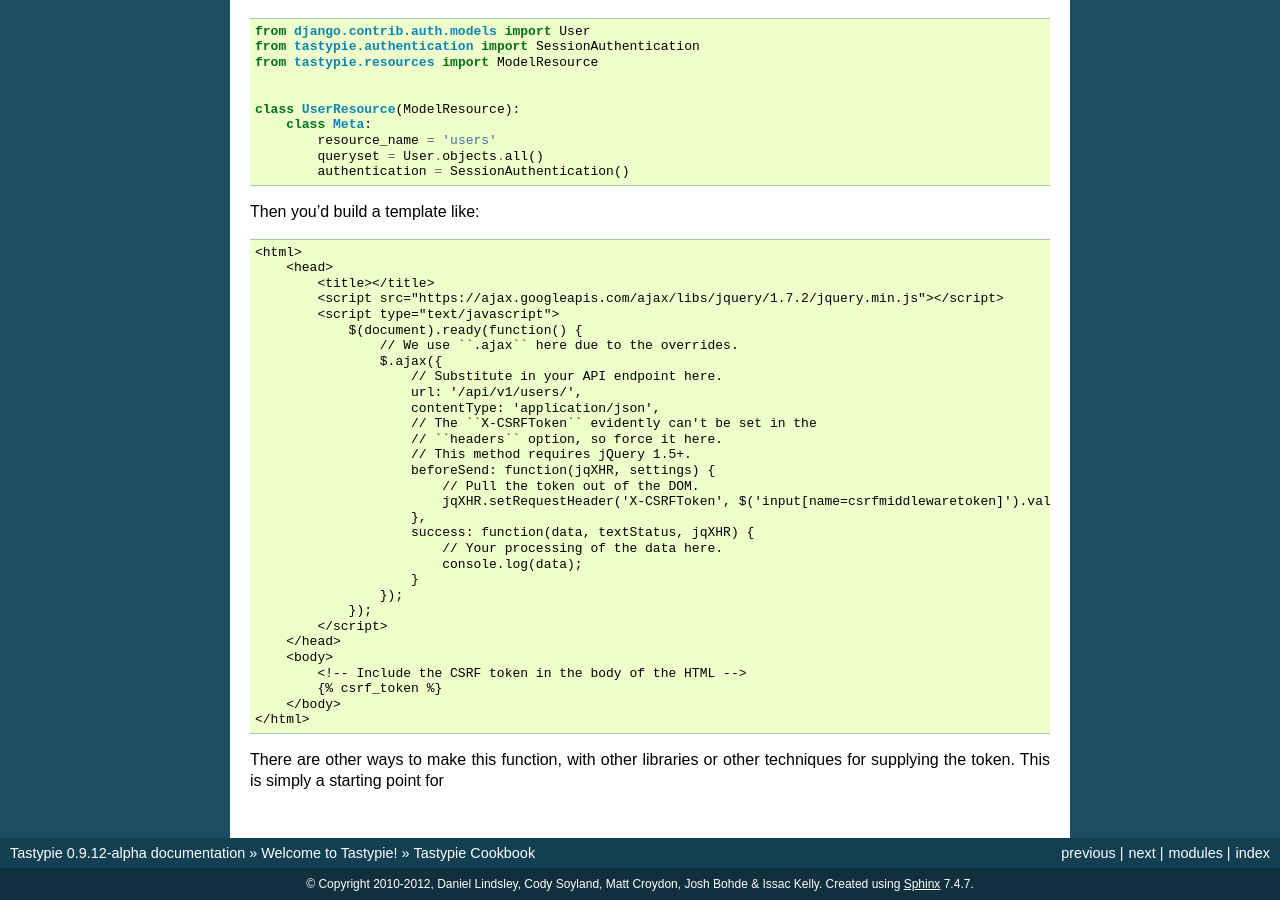
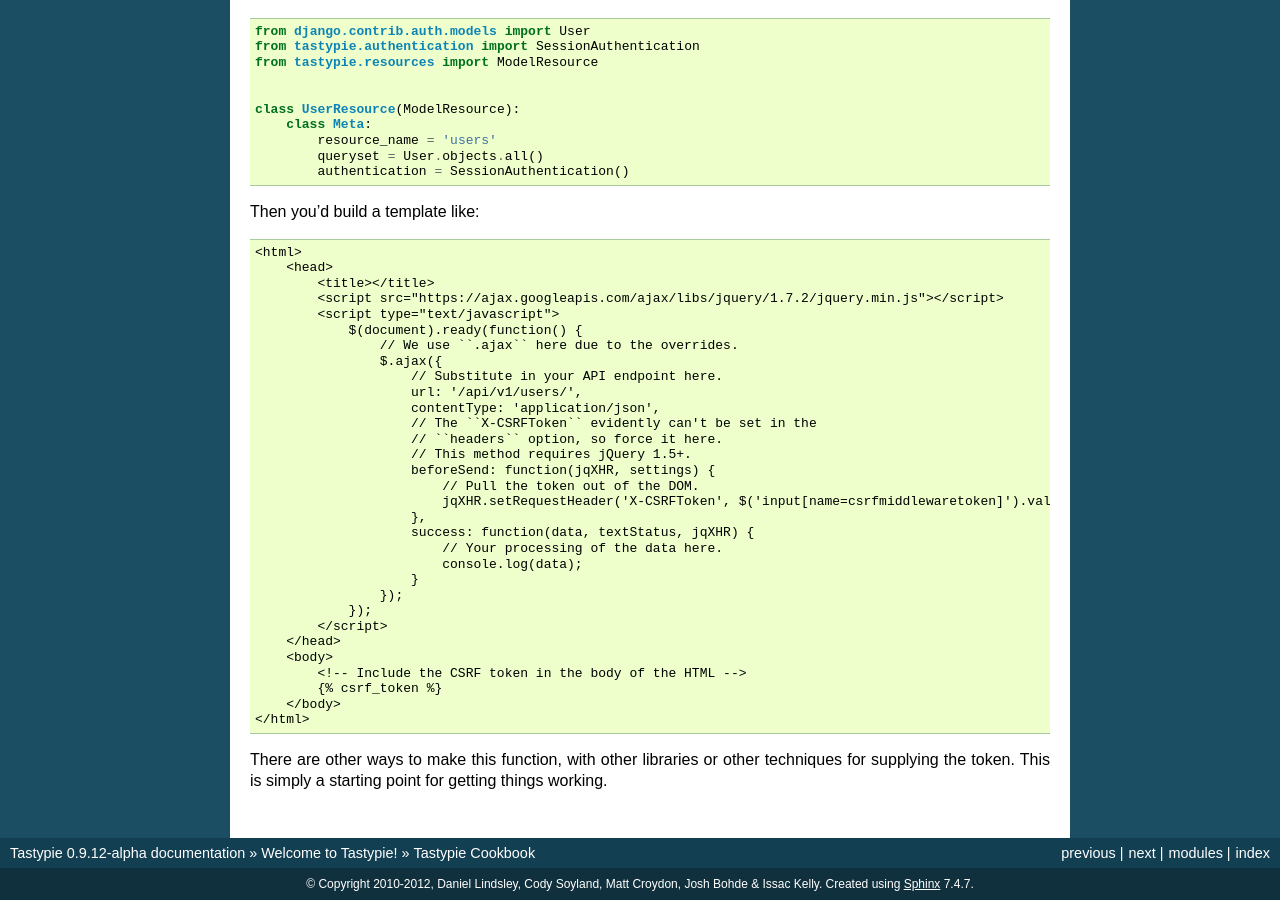
Before and after one commit to django-tastypie/django-tastypie, a Sphinx documentation site: the page built from docs/cookbook.rst, in a window 1280 px wide and 900 px high, scrolled down 6166 px. Built offline with Sphinx 7.4.7, drawn with Linux system fonts in a browser that asks for light colours.

Commit message:
Helps to finish the sentence.

```diff
--- a/docs/cookbook.rst
+++ b/docs/cookbook.rst
@@ -434,3 +434,4 @@
 
 There are other ways to make this function, with other libraries or other
 techniques for supplying the token. This is simply a starting point for
+getting things working.
```
